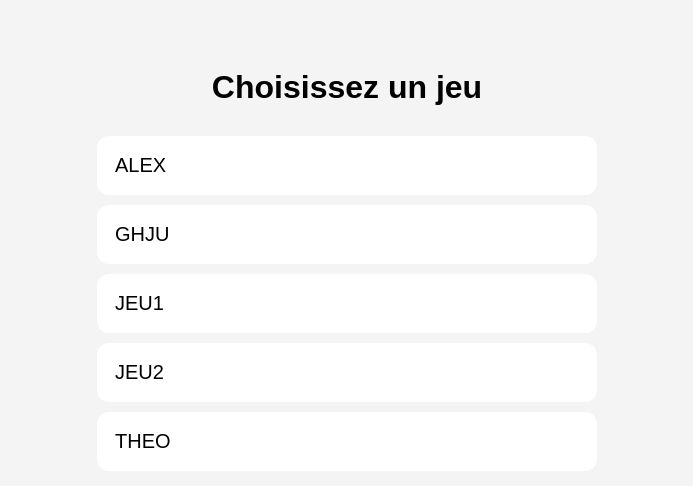
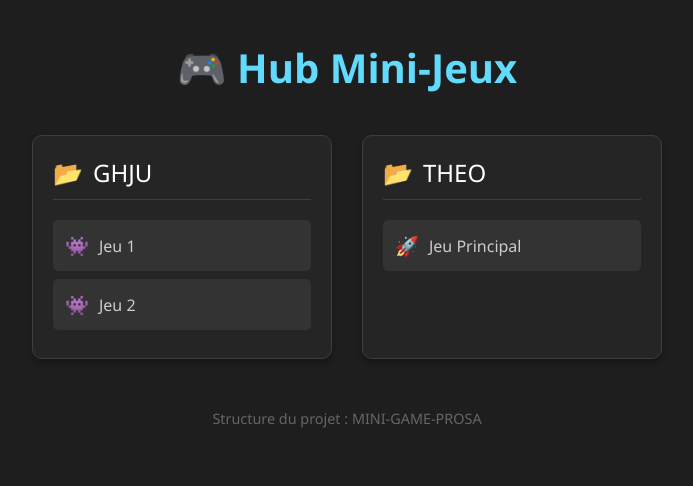
Before and after one commit to Alexxxxxs/mini-game-prosa, a plain HTML site: page index.html in a window 1280 px wide. Shown: the whole page, without its empty margins (293-986 px from the left). Drawn offline with Linux system fonts and the light colour scheme.

Commit message:
update-nav2

```diff
--- a/index.html
+++ b/index.html
@@ -2,68 +2,152 @@
 <html lang="fr">
 <head>
     <meta charset="UTF-8">
+    <meta name="viewport" content="width=device-width, initial-scale=1.0">
     <title>Mini Game Explorer</title>
     <style>
+        /* Reset et style de base */
+        * {
+            box-sizing: border-box;
+            margin: 0;
+            padding: 0;
+            font-family: 'Segoe UI', Tahoma, Geneva, Verdana, sans-serif;
+        }
+
         body {
-            font-family: Arial, sans-serif;
-            background: #f4f4f4;
-            padding: 40px;
+            background-color: #1e1e1e; /* Couleur fond style VS Code */
+            color: #ffffff;
+            display: flex;
+            flex-direction: column;
+            align-items: center;
+            min-height: 100vh;
+            padding: 40px 20px;
         }
+
         h1 {
+            margin-bottom: 40px;
+            font-size: 2.5rem;
+            color: #61dafb; /* Bleu style React/Code */
             text-align: center;
-            margin-bottom: 30px;
         }
-        ul {
+
+        /* Conteneur principal */
+        .explorer-container {
+            display: flex;
+            gap: 30px;
+            flex-wrap: wrap;
+            justify-content: center;
+            width: 100%;
+            max-width: 900px;
+        }
+
+        /* Carte pour chaque créateur */
+        .creator-card {
+            background-color: #252526;
+            border: 1px solid #3e3e42;
+            border-radius: 10px;
+            padding: 20px;
+            width: 300px;
+            box-shadow: 0 4px 6px rgba(0,0,0,0.3);
+            transition: transform 0.2s;
+        }
+
+        .creator-card:hover {
+            transform: translateY(-5px);
+            border-color: #61dafb;
+        }
+
+        .creator-title {
+            display: flex;
+            align-items: center;
+            gap: 10px;
+            font-size: 1.5rem;
+            margin-bottom: 20px;
+            border-bottom: 1px solid #3e3e42;
+            padding-bottom: 10px;
+        }
+
+        .folder-icon {
+            font-size: 1.5rem;
+        }
+
+        /* Liste des jeux */
+        .game-list {
             list-style: none;
-            padding: 0;
-            max-width: 500px;
-            margin: auto;
         }
-        li {
-            background: white;
-            margin: 10px 0;
-            padding: 18px;
-            border-radius: 12px;
-            font-size: 20px;
-            transition: 0.2s;
+
+        .game-link {
+            display: block;
+            background-color: #333333;
+            color: #cccccc;
+            text-decoration: none;
+            padding: 12px;
+            margin-bottom: 8px;
+            border-radius: 5px;
+            transition: background 0.2s, color 0.2s;
+            display: flex;
+            align-items: center;
+            gap: 10px;
         }
-        li:hover {
-            background: #ddd;
+
+        .game-link:hover {
+            background-color: #0e639c; /* Bleu sélection VS Code */
+            color: white;
         }
-        a {
-            text-decoration: none;
-            color: black;
-            display: block;
+
+        .file-icon {
+            font-size: 1.2rem;
+        }
+
+        /* Pied de page */
+        footer {
+            margin-top: 50px;
+            color: #666;
+            font-size: 0.9rem;
         }
     </style>
 </head>
 <body>
 
-    <h1>Choisissez un jeu</h1>
+    <h1>🎮 Hub Mini-Jeux</h1>
 
-    <ul id="games-list"></ul>
+    <div class="explorer-container">
 
-    <script>
-        // Liste MANUELLE des dossiers contenant un jeu
-        const folders = [
-            "ALEX",
-            "GHJU",
-            "JEU1",
-            "JEU2",
-            "THEO"
-        ];
+        <div class="creator-card">
+            <div class="creator-title">
+                <span class="folder-icon">📂</span> GHJU
+            </div>
+            <ul class="game-list">
+                <li>
+                    <a href="./GHJU/JEU1/index.html" class="game-link">
+                        <span class="file-icon">👾</span> Jeu 1
+                    </a>
+                </li>
+                <li>
+                    <a href="./GHJU/JEU2/index.html" class="game-link">
+                        <span class="file-icon">👾</span> Jeu 2
+                    </a>
+                </li>
+            </ul>
+        </div>
 
-        const list = document.getElementById("games-list");
+        <div class="creator-card">
+            <div class="creator-title">
+                <span class="folder-icon">📂</span> THEO
+            </div>
+            <ul class="game-list">
+                <li>
+                    <a href="./THEO/index.html" class="game-link">
+                        <span class="file-icon">🚀</span> Jeu Principal
+                    </a>
+                </li>
+            </ul>
+        </div>
 
-        folders.forEach(folder => {
-            const li = document.createElement("li");
+    </div>
 
-            // Chaque jeu pointe vers son index.html
-            li.innerHTML = `<a href="./${folder}/${folder}/index.html">${folder}</a>`;
-
-            list.appendChild(li);
-        });
-    </script>
+    <footer>
+        Structure du projet : MINI-GAME-PROSA
+    </footer>
 
 </body>
 </html>
```
